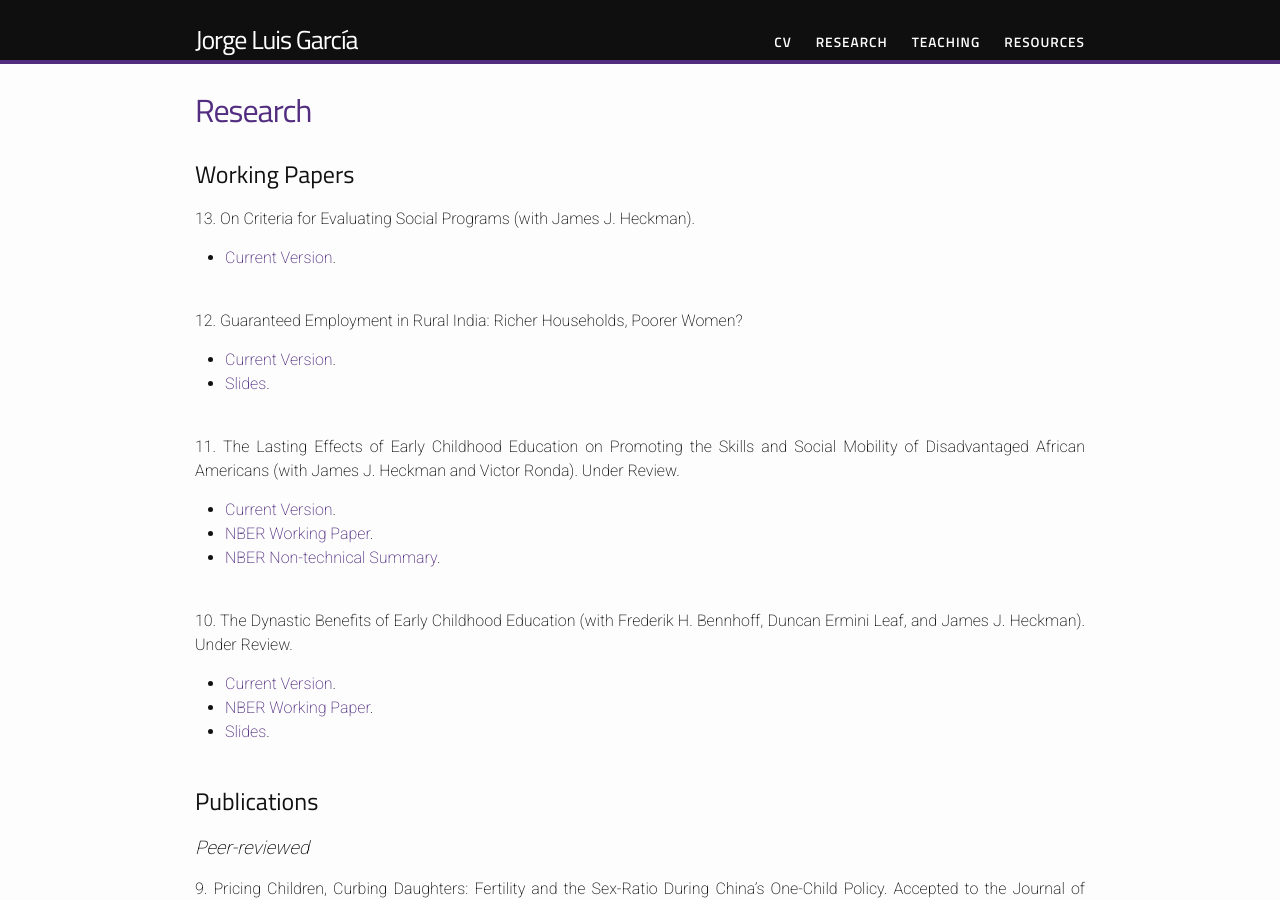
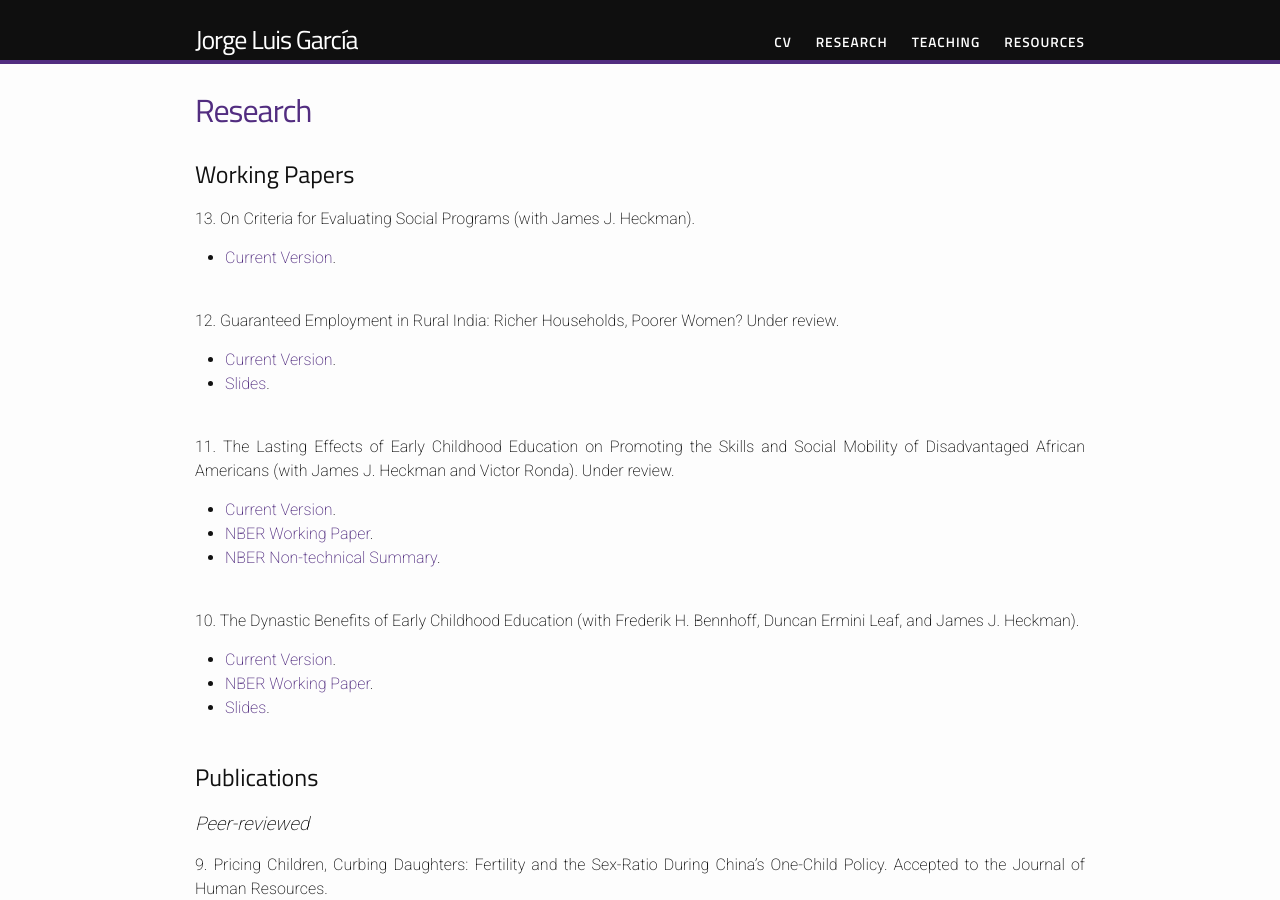
Before and after one commit to jorgelgarcia/jorgelgarcia.github.io, a Jekyll site: the page built from research.md, in a window 1280 px wide and 900 px high. Built offline with Jekyll 4.4.1, drawn with Linux system fonts in a browser that asks for light colours; nearby versions of some CDN libraries; some web fonts are replaced.

```diff
--- a/research.md
+++ b/research.md
@@ -11,20 +11,20 @@ permalink: /research/
 <br/>
 <br/>
 
-12\. Guaranteed Employment in Rural India: Richer Households, Poorer Women?
+12\. Guaranteed Employment in Rural India: Richer Households, Poorer Women? Under review.
 * [Current Version](https://www.dropbox.com/s/quxjl4u849zl557/gem_paper_03072022a_jlg.pdf?dl=0).
 * [Slides](https://www.dropbox.com/s/yfg0iwq3f0ubi5d/gem_slides_03072022a_jlg.pdf?dl=0).
 <br/>
 <br/>
 
-11\. The Lasting Effects of Early Childhood Education on Promoting the Skills and Social Mobility of Disadvantaged African Americans (with James J. Heckman and Victor Ronda). Under Review.
+11\. The Lasting Effects of Early Childhood Education on Promoting the Skills and Social Mobility of Disadvantaged African Americans (with James J. Heckman and Victor Ronda). Under review.
 * [Current Version](https://www.dropbox.com/s/6bq3s5zprz0x3wq/perrysecondgen_01152022a_jlg.pdf?dl=0).
 * [NBER Working Paper](https://www.dropbox.com/s/j064n60f2pg5mbg/w29057.pdf?dl=0).
 * [NBER Non-technical Summary](https://www.nber.org/digest-202110/intergenerational-impacts-perry-preschool-project).
 <br/>
 <br/>
 
-10\. The Dynastic Benefits of Early Childhood Education (with Frederik H. Bennhoff, Duncan Ermini Leaf, and James J. Heckman). Under Review.
+10\. The Dynastic Benefits of Early Childhood Education (with Frederik H. Bennhoff, Duncan Ermini Leaf, and James J. Heckman).
 * [Current Version](https://www.dropbox.com/s/k6fgezqkfu7xqm6/perrycba_paper_2021-12-17a_jlg.pdf?dl=0).
 * [NBER Working Paper](https://www.dropbox.com/s/6brsiqua5eifvg6/w29004.pdf?dl=0).
 * [Slides](https://www.dropbox.com/s/i88eyg77ae0ovfb/perrycba_slides_november_jlg.pdf?dl=0).
```
